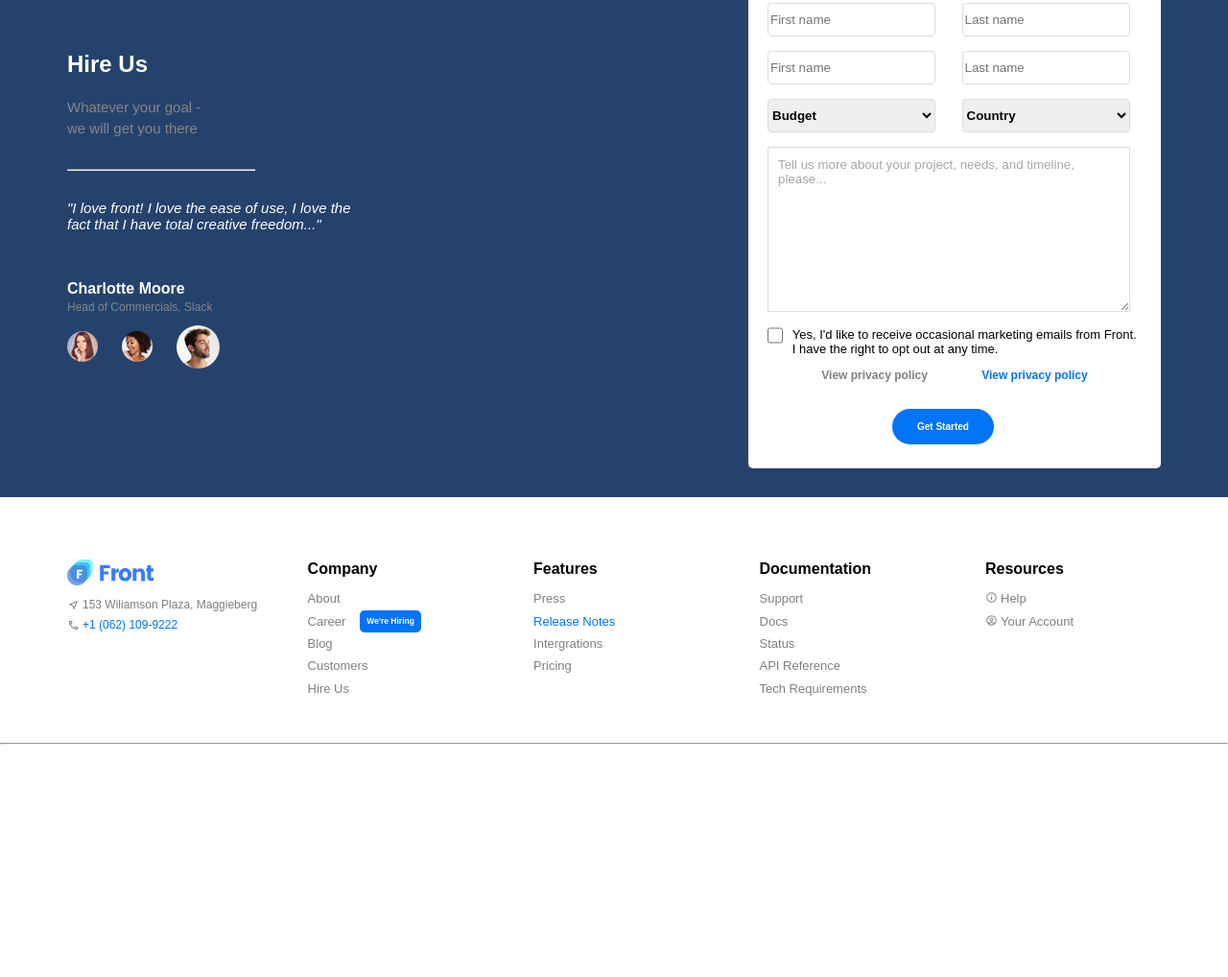
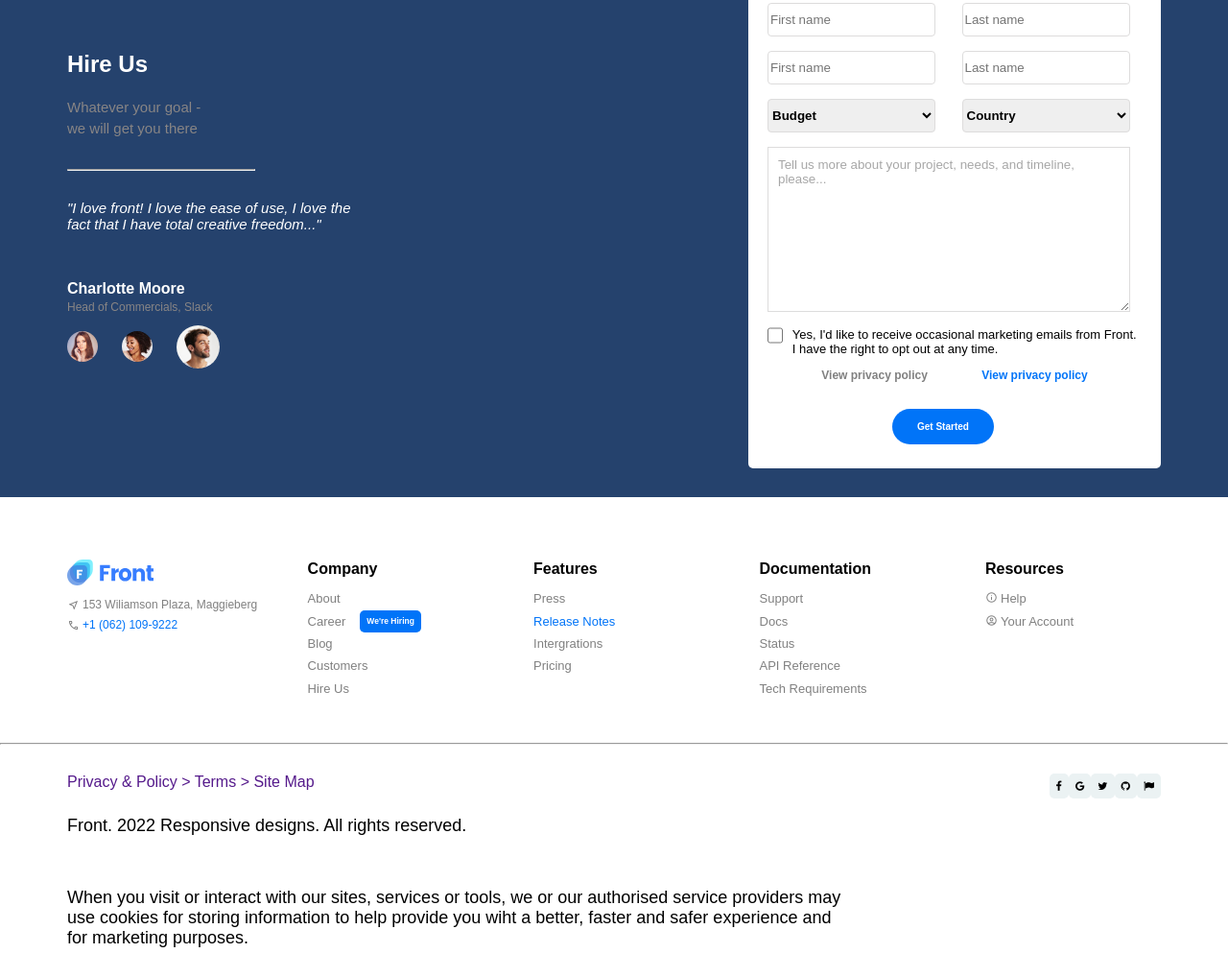
Before and after one commit to Adrian-Walker1/Saas-Project, a plain HTML site: page index.html in a window 1280 px wide. Shown: the part 4119-5137 px from the top of the page at 96% size. Before the commit the page ends 4903 px from the top, so only its background shows below. Drawn offline with nearby package versions, Linux system fonts and the light colour scheme.

Commit message:
Footer content created. Partial CSS on Nav.

```diff
--- a/index.html
+++ b/index.html
@@ -343,6 +343,39 @@
 
 <hr>
 
+<footer>
+  <div class="footer-nav">
+    <div class="footer-left">
+      <a href="">Privacy & Policy ></a>
+      <a href="">Terms ></a>
+      <a href="">Site Map</a>
+    </div>
+    <div class="footer-right">
+      <div class="facebook" id="social">
+        <i class='fa fa-facebook'></i>
+      </div>
+      <div class="google" id="social">
+        <i class='fa fa-google'></i>
+      </div>
+      <div class="twitter" id="social">
+        <i class='fa fa-twitter'></i>
+      </div>
+      <div class="github" id="social">
+        <i class='fa fa-github'></i>
+      </div>
+      <div class="country" id="social">
+        <i class='fa fa-flag'></i>
+      </div>
+    </div>
+  </div>
+
+  <p>Front. 2022 Responsive designs. All rights reserved.</p>
+  <br>
+  <p>When you visit or interact with our sites, services or tools, we or our authorised service providers may <br>
+      use cookies for storing information to help provide you wiht a better, faster and safer experience and <br>
+      for marketing purposes.</p>
+</footer>
+
 
 
 
--- a/stylesheet.css
+++ b/stylesheet.css
@@ -636,6 +636,47 @@ select {
   font-size: 13px;
 }
 
+footer {
+  margin: 30px auto;
+}
+
+.footer-nav {
+  display: flex;
+  justify-content: space-between;
+}
+
+.footer-left {
+
+}
+
+.footer-right {
+  display: flex;
+}
+
+#social {
+  border: 1px transparent;
+  background-color: rgb(235, 242, 243);
+  border-radius: 5px;
+  font-size: 11px;
+  padding: 7px;
+}
+
+
+
+
+
+
+
+
+
+
+
+
+
+
+
+
+
 
 
 /* Ipads and Tablest - Portrait */
@@ -680,7 +721,8 @@ select {
   .trusted,
   .pricing,
   .hire-us-wrapper,
-  .references {
+  .references,
+  footer {
     max-width: 1140px;
   }
 }
```
